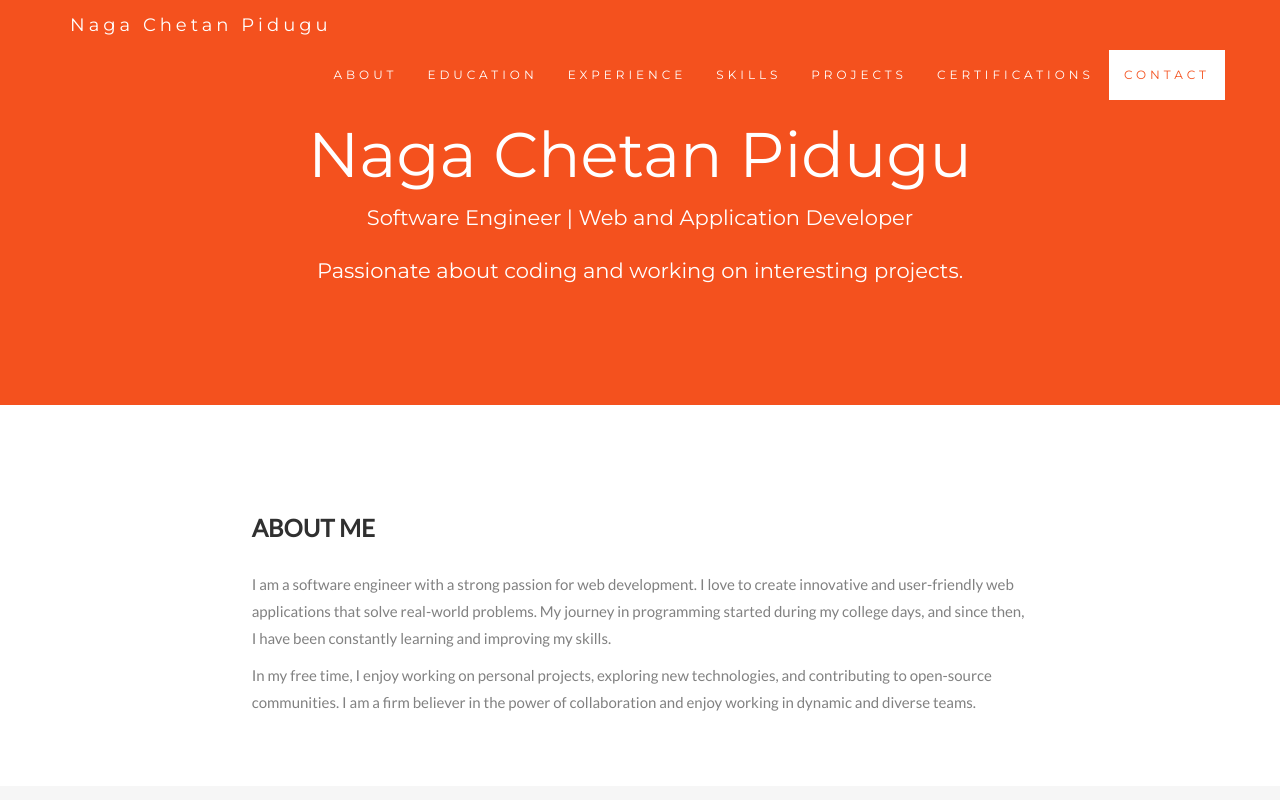
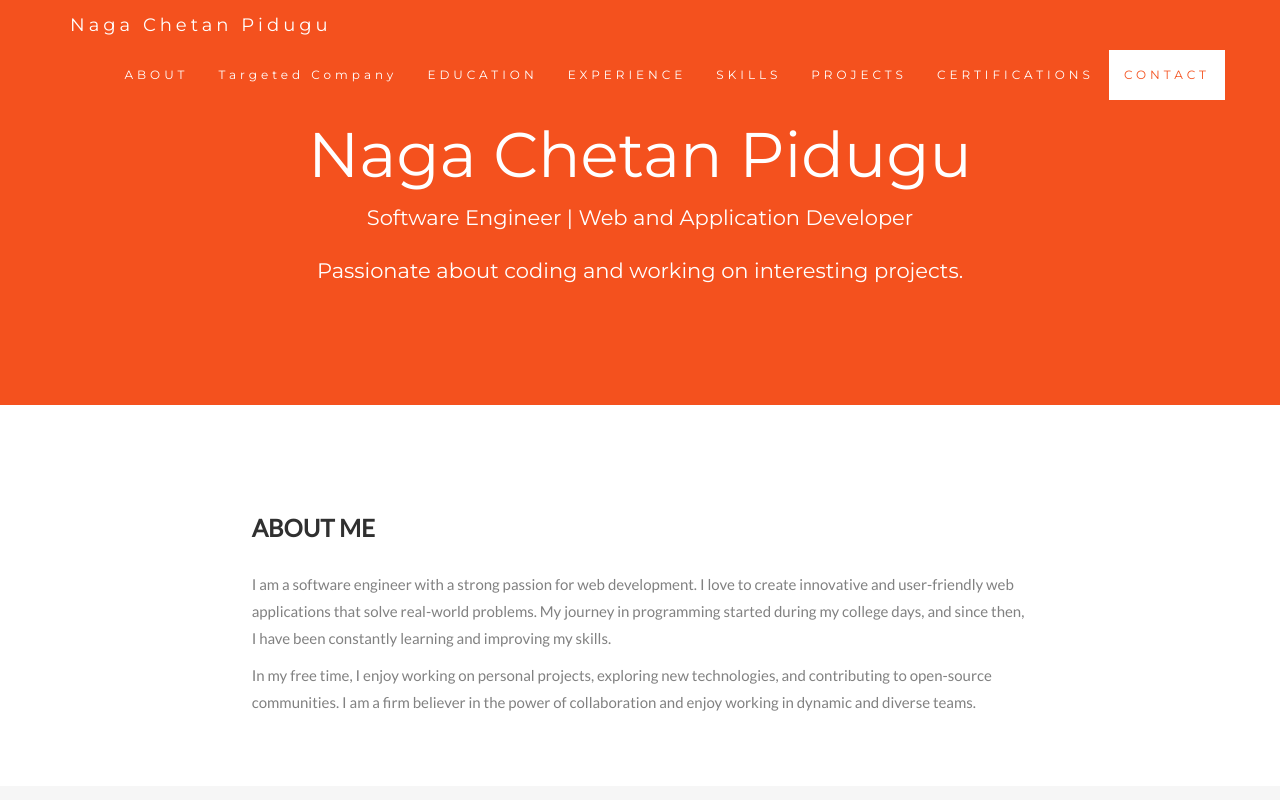
Before and after one commit to pidugunn/pidugunn.github.io, a plain HTML site: page Test5.html in a window 1280 px wide. Shown: the top 800 px of the page. Drawn offline with nearby package versions, Linux system fonts and the light colour scheme.

Commit message:
Update Test5.html

```diff
--- a/Test5.html
+++ b/Test5.html
@@ -205,6 +205,7 @@
     <div class="collapse navbar-collapse" id="myNavbar">
       <ul class="nav navbar-nav navbar-right">
         <li><a href="#about">ABOUT</a></li>
+        <li><a href="#siemens">Targeted Company</a></li>
         <li><a href="#education">EDUCATION</a></li>
         <li><a href="#experience">EXPERIENCE</a></li>
         <li><a href="#skills">SKILLS</a></li>
```
